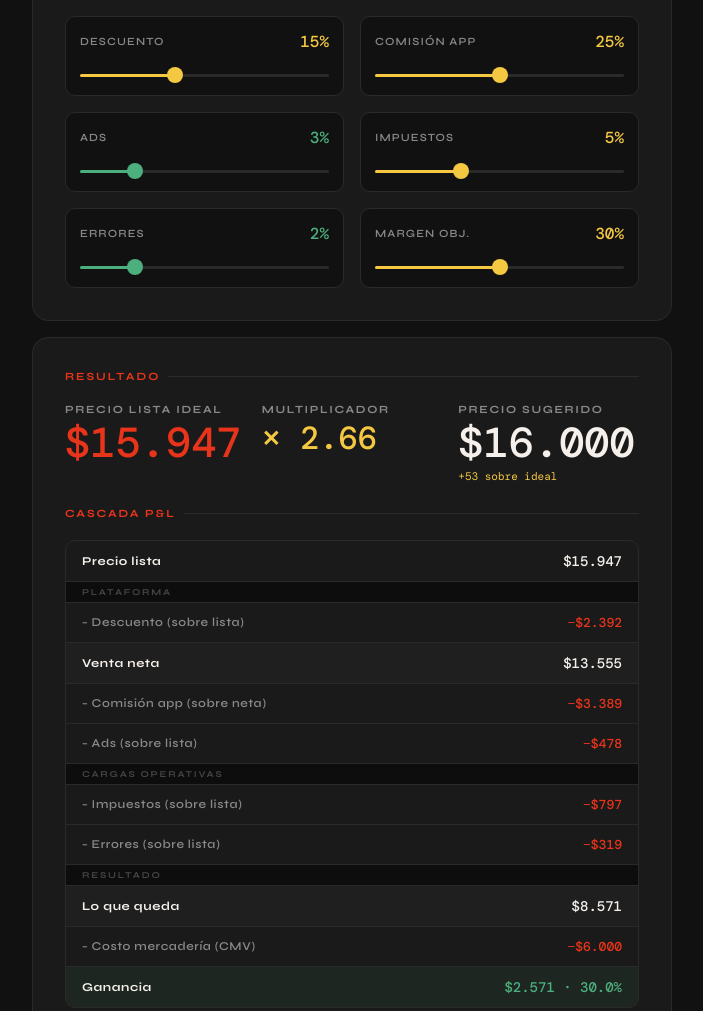
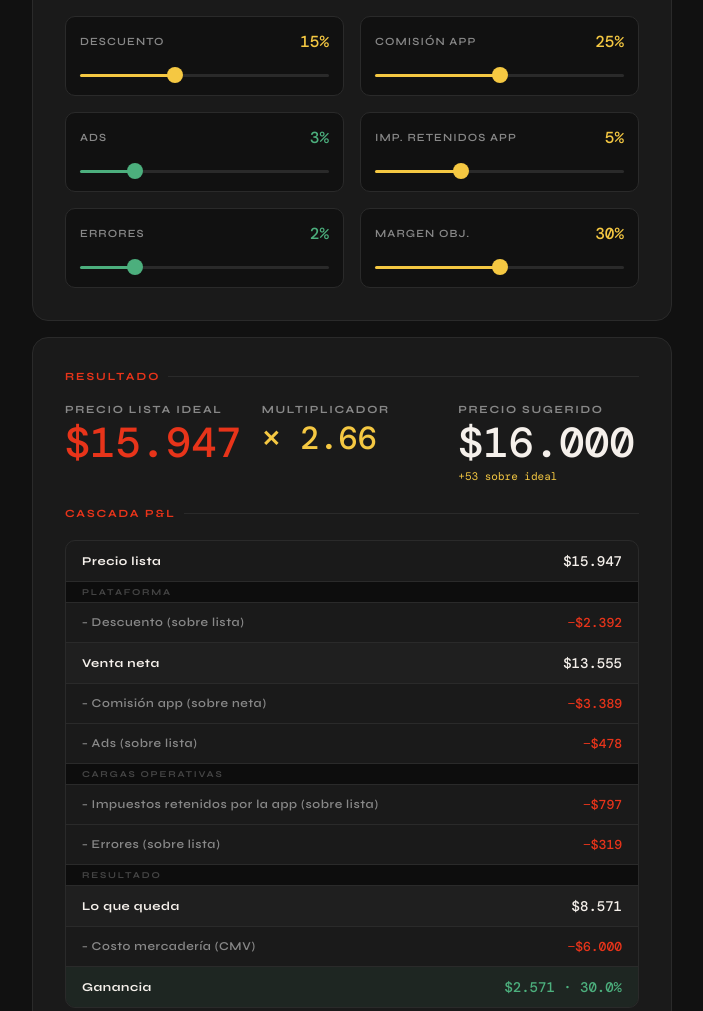
Before and after one commit to mzuluagat0911/Calculadorapimenton, a plain HTML site: page index.html in a window 1280 px wide. Shown: the part 480-1491 px from the top of the page, without its empty margins (288-991 px from the left). Drawn offline with nearby package versions, Linux system fonts and the light colour scheme.

Commit message:
Clarify that 'Impuestos' refers to taxes withheld by the platform

```diff
--- a/index.html
+++ b/index.html
@@ -489,7 +489,7 @@
     </div>
     <div class="param-item">
       <div class="param-header">
-        <span class="param-name">Impuestos</span>
+        <span class="param-name">Imp. retenidos app</span>
         <span class="param-val" id="imp-val">5%</span>
       </div>
       <input type="range" id="impuestos" min="0" max="15" value="5" step="1" data-good-high="false">
@@ -575,7 +575,7 @@
 
     <div class="wf-group-header">Cargas operativas</div>
     <div class="wf-row">
-      <span class="wf-name">− Impuestos (sobre lista)</span>
+      <span class="wf-name">− Impuestos retenidos por la app (sobre lista)</span>
       <span class="wf-amount deduction" id="wf-imp">−$798</span>
     </div>
     <div class="wf-row">
```
